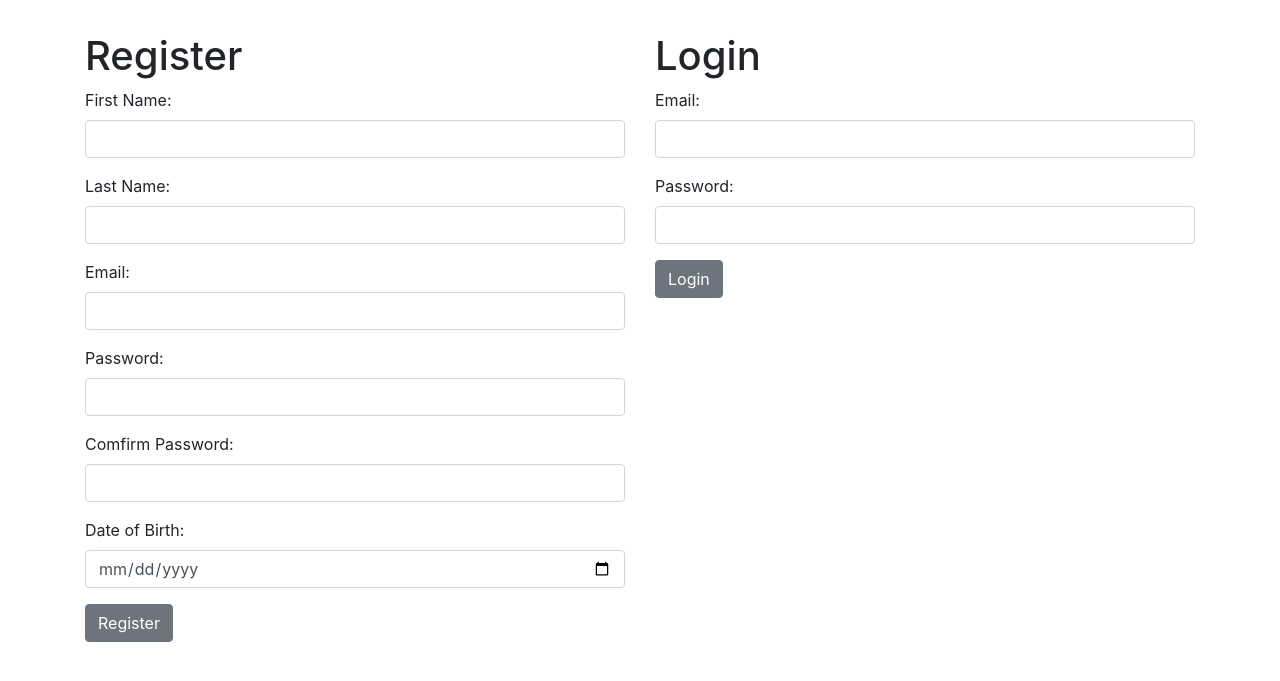
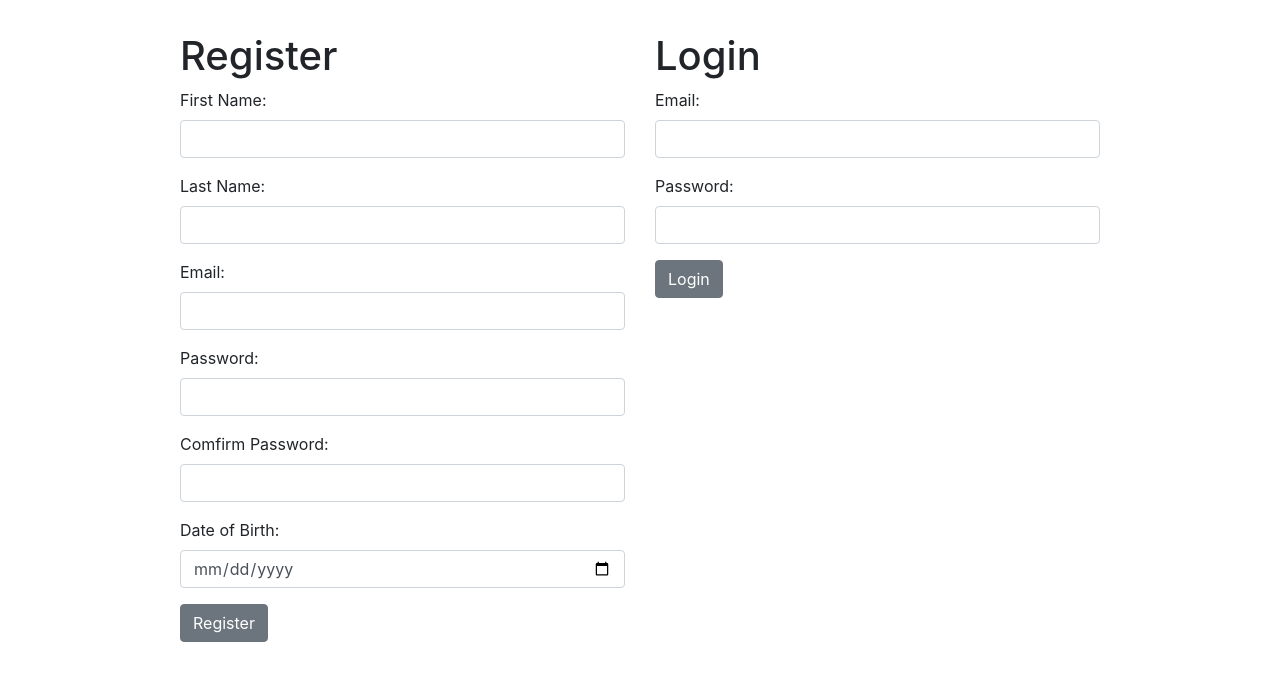
Before and after one commit to sqkzhao/login-registration, a Django app: page / in a window 1280 px wide. Shown: the top 681 px of the page. Run offline with Django 3.2, Linux system fonts and the light colour scheme; some libraries are stand-ins or nearby versions.

Commit message:
fixed login function

```diff
--- a/login_app/templates/index.html
+++ b/login_app/templates/index.html
@@ -14,8 +14,8 @@
                 <div class="alert alert-danger small" role="alert">{{message}}</div>
             {% endfor %}
         </div>
-        <div class="row">
-            <div class="col mt-3">
+        <div class="row justify-content-md-center">
+            <div class="col-5 mt-3">
                 <h1>Register</h1>
                 <form action="/register" method="post">
                     {% csrf_token %}
@@ -34,7 +34,7 @@
                     <input type="submit" value="Register" class="btn btn-secondary">
                 </form>
             </div>
-            <div class="col mt-3">
+            <div class="col-5 mt-3">
                 <h1>Login</h1>
                 <form action="/login" method="post">
                     {% csrf_token %}
--- a/login_app/views.py
+++ b/login_app/views.py
@@ -28,7 +28,7 @@ def login(request):
         return redirect('/')
     else:
         user = User.objects.get(email=request.POST['email'])
-        request.session['user_name'] = user[0].first_name
+        request.session['user_name'] = user.first_name
         messages.success(request, "Successfully registered (or logged in)!")
         return redirect('/success')
 
```
